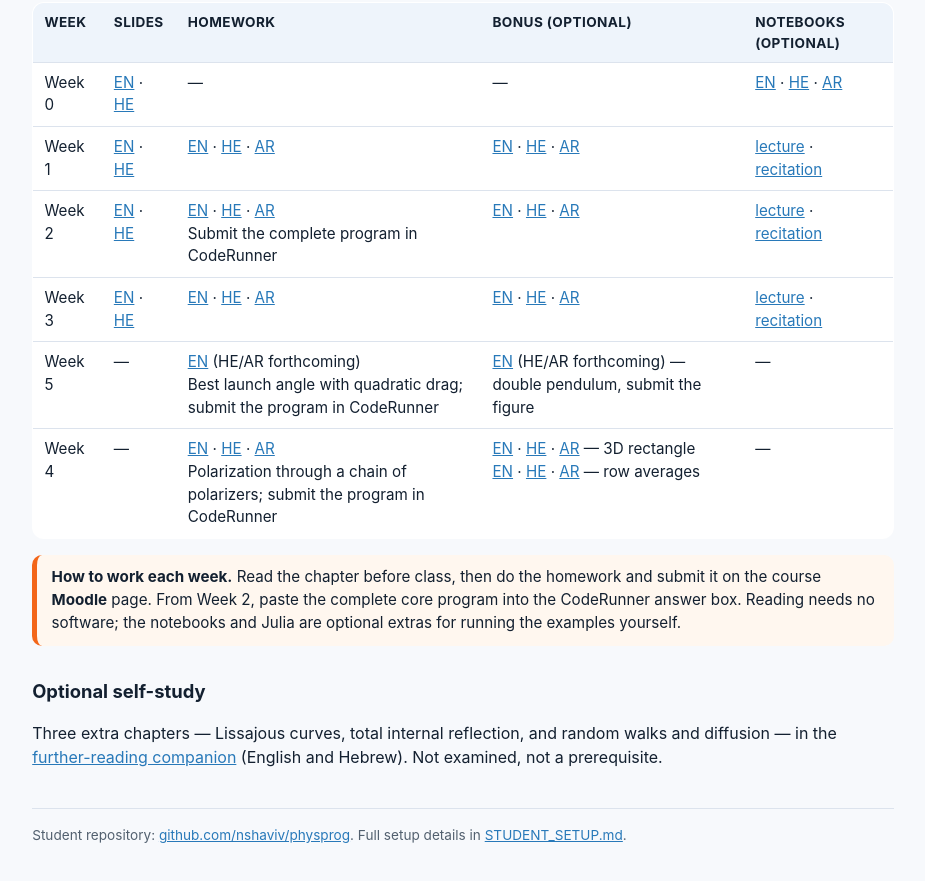
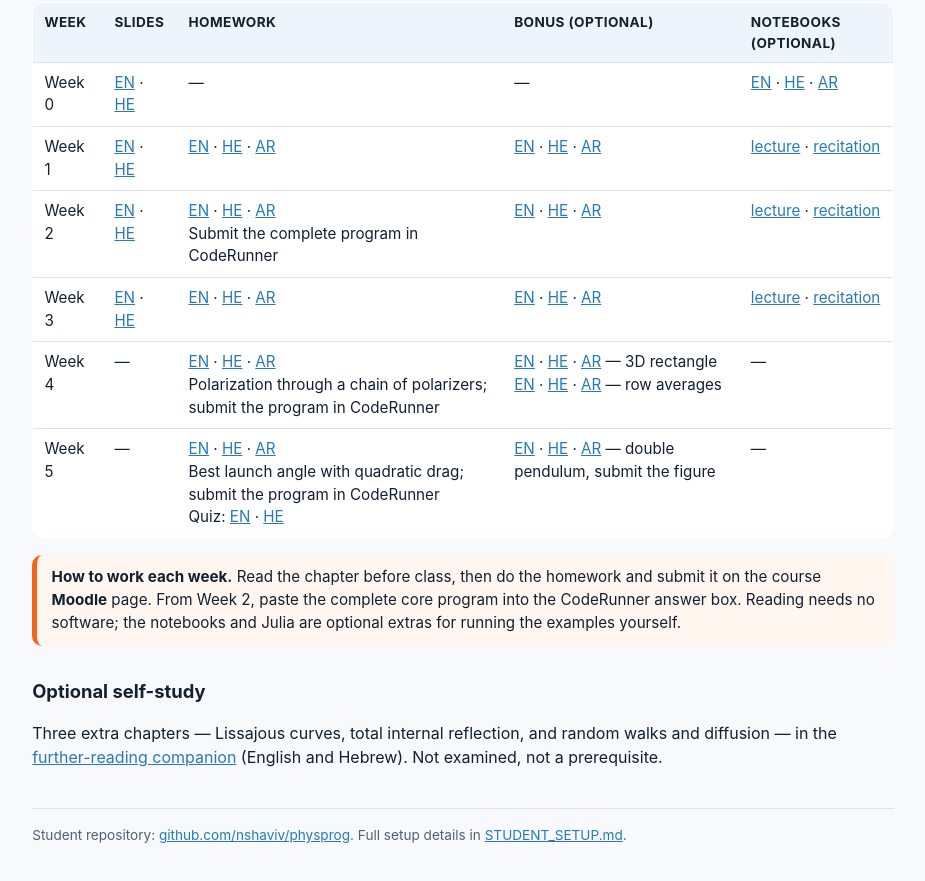
Before and after one commit to nshaviv/physprog, a plain HTML site: page index.html in a window 1280 px wide. Shown: the part 607-1488 px from the top of the page, without its empty margins (177-1102 px from the left). Drawn offline with Linux system fonts and the light colour scheme.

Commit message:
Week 5: Hebrew and Arabic chapter, assignments, and quiz sheet

```diff
--- a/index.html
+++ b/index.html
@@ -95,17 +95,17 @@
         <td><a href="https://github.com/nshaviv/physprog/blob/main/week-3/notebooks/lecture_03-en.ipynb">lecture</a> · <a href="https://github.com/nshaviv/physprog/blob/main/week-3/notebooks/recitation_03-en.ipynb">recitation</a></td>
       </tr>
       <tr>
-        <td>Week 5</td>
-        <td>—</td>
-        <td><a href="week-5/HW5-en.pdf">EN</a> (HE/AR forthcoming)<br>Best launch angle with quadratic drag; submit the program in CodeRunner</td>
-        <td><a href="week-5/Bonus5-en.pdf">EN</a> (HE/AR forthcoming) — double pendulum, submit the figure</td>
-        <td>—</td>
-      </tr>
-      <tr>
         <td>Week 4</td>
         <td>—</td>
         <td><a href="week-4/HW4-en.pdf">EN</a> · <a href="week-4/HW4-he.pdf">HE</a> · <a href="week-4/HW4-ar.pdf">AR</a><br>Polarization through a chain of polarizers; submit the program in CodeRunner</td>
         <td><a href="week-4/Bonus4-en.pdf">EN</a> · <a href="week-4/Bonus4-he.pdf">HE</a> · <a href="week-4/Bonus4-ar.pdf">AR</a> — 3D rectangle<br><a href="week-4/Bonus4-averaging-en.pdf">EN</a> · <a href="week-4/Bonus4-averaging-he.pdf">HE</a> · <a href="week-4/Bonus4-averaging-ar.pdf">AR</a> — row averages</td>
+        <td>—</td>
+      </tr>
+      <tr>
+        <td>Week 5</td>
+        <td>—</td>
+        <td><a href="week-5/HW5-en.pdf">EN</a> · <a href="week-5/HW5-he.pdf">HE</a> · <a href="week-5/HW5-ar.pdf">AR</a><br>Best launch angle with quadratic drag; submit the program in CodeRunner<br>Quiz: <a href="week-5/quiz/quiz-week05-en.pdf">EN</a> · <a href="week-5/quiz/quiz-week05-he.pdf">HE</a></td>
+        <td><a href="week-5/Bonus5-en.pdf">EN</a> · <a href="week-5/Bonus5-he.pdf">HE</a> · <a href="week-5/Bonus5-ar.pdf">AR</a> — double pendulum, submit the figure</td>
         <td>—</td>
       </tr>
     </tbody>
```
Also changed, not shown: 11 other files.
